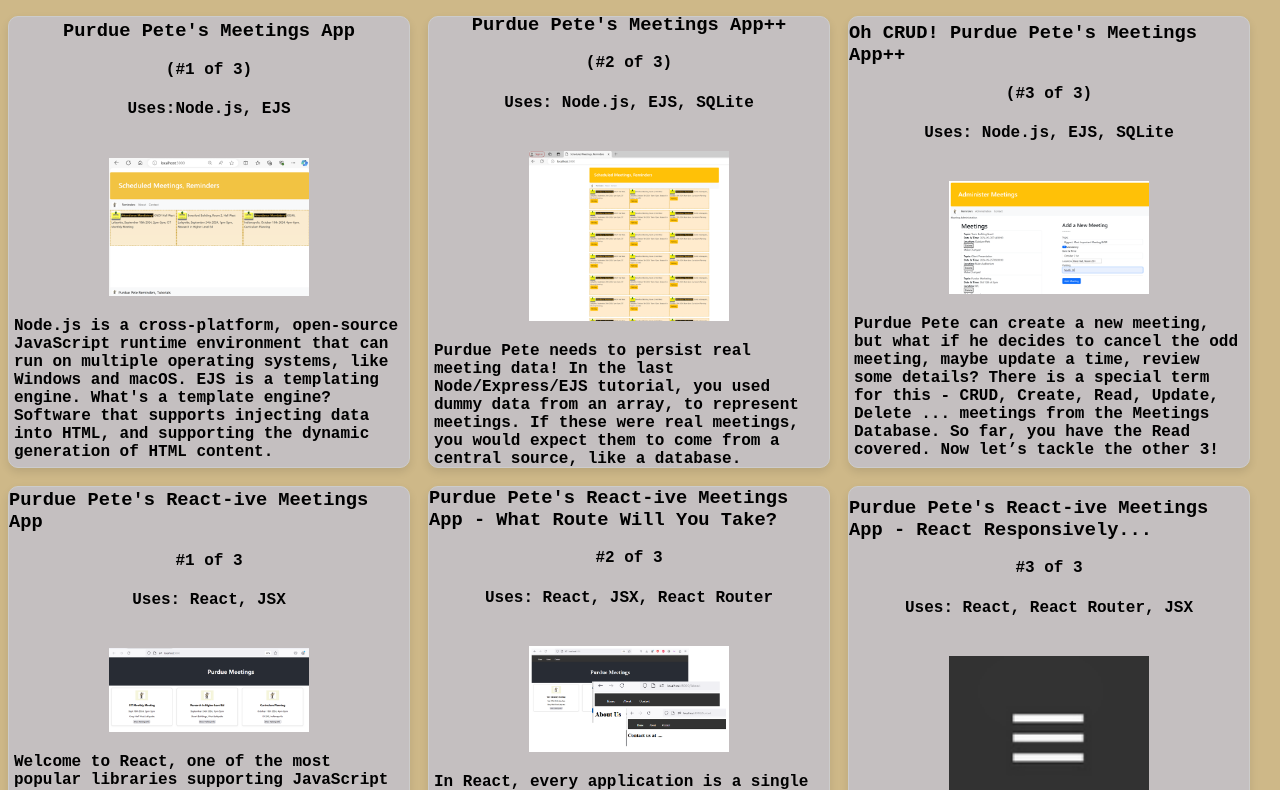
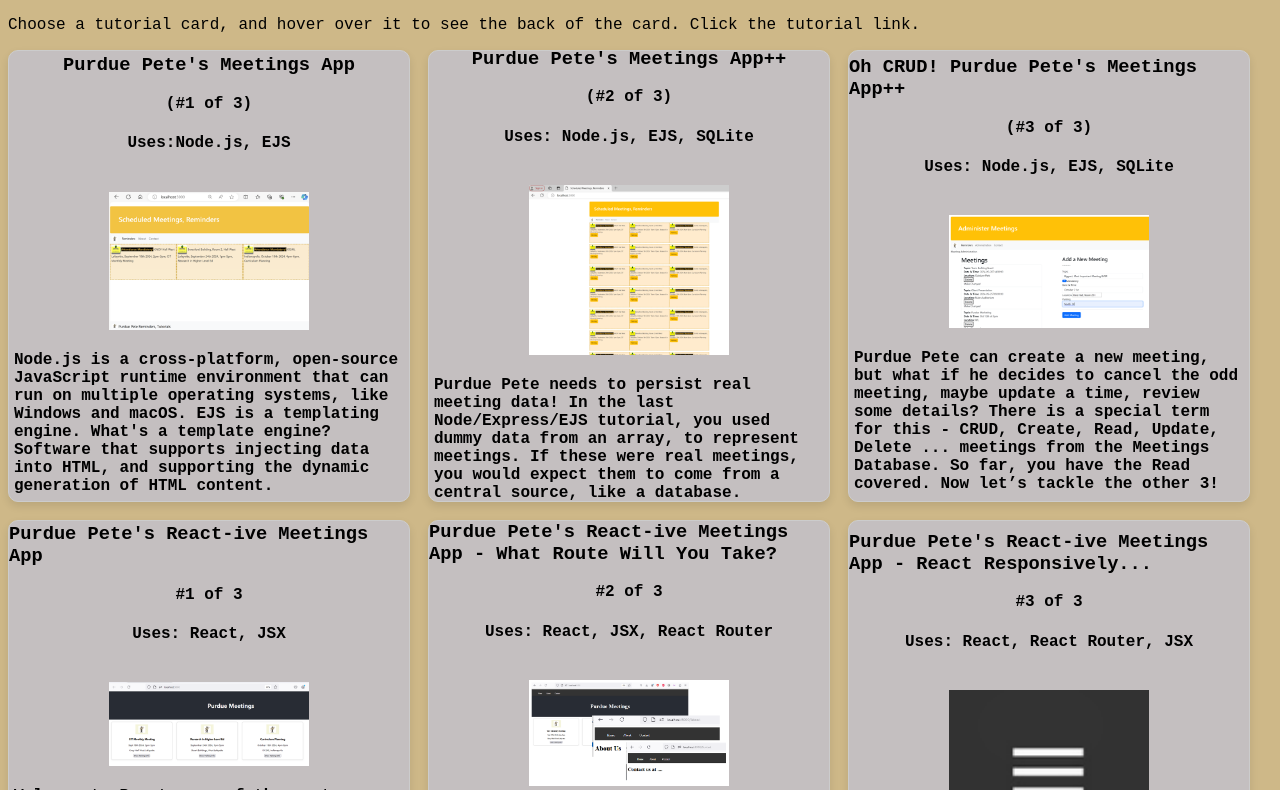
Before and after one commit to JacquiKane/Technical_Tutorials, a plain HTML site: page webdev/index.html in a window 1280 px wide. Shown: the part 84-874 px from the top of the page. Drawn offline with nearby package versions, Linux system fonts and the light colour scheme.

Commit message:
Add files via upload

```diff
--- a/webdev/index.html
+++ b/webdev/index.html
@@ -10,6 +10,7 @@
   </head>
   <body>
     <h1>Web Concentration Tutorials</h1>
+    <p>Choose a tutorial card, and hover over it to see the back of the card. Click the tutorial link.</p>
     <div id="card-container"></div>
     <script src="https://code.jquery.com/jquery-3.6.0.min.js"></script>
     <script src="tutorials.js"></script>
```
